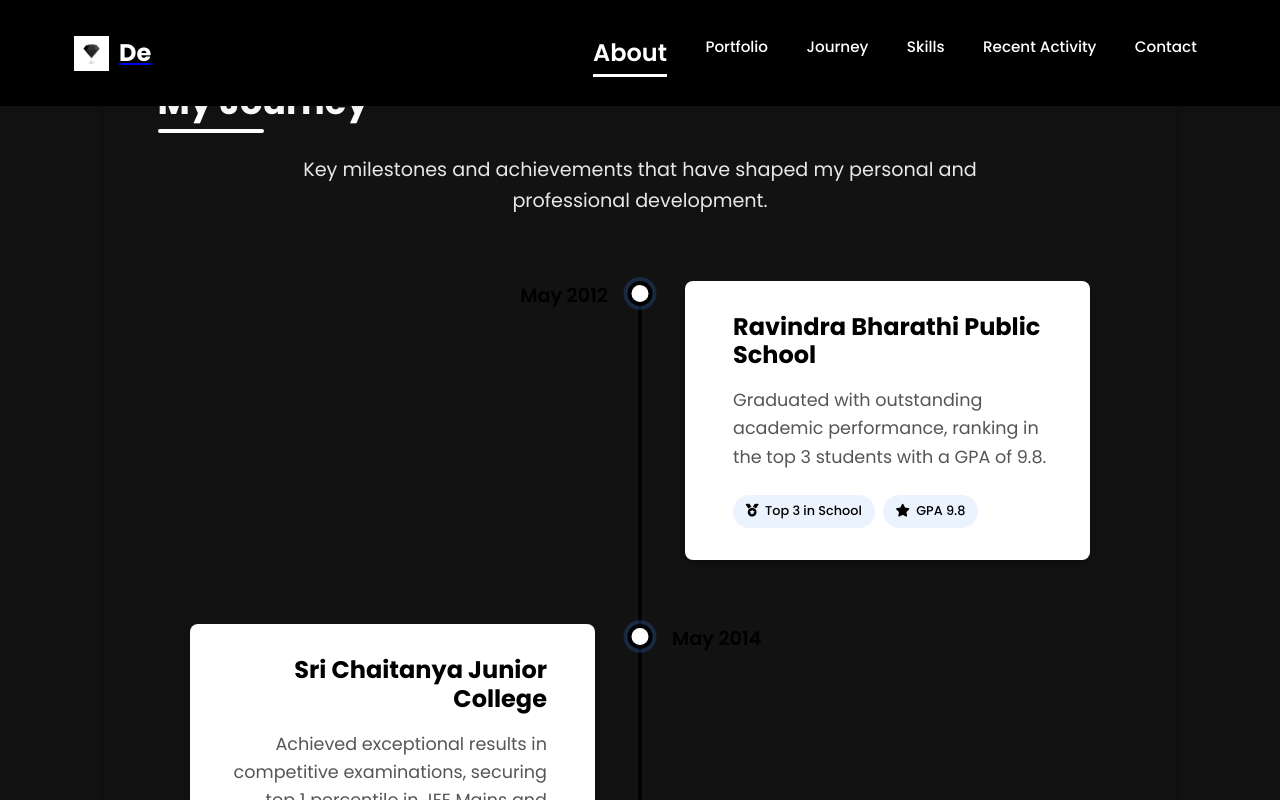
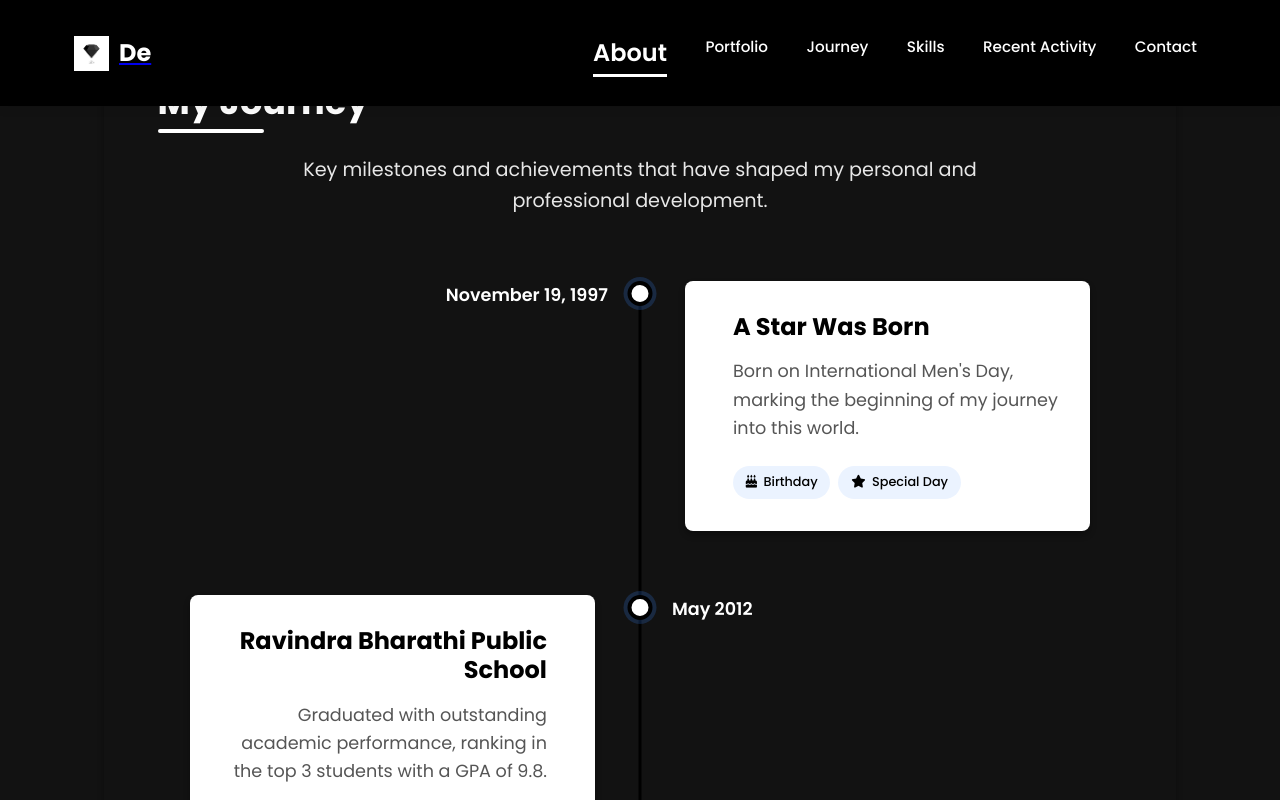
Before and after one commit to deeCoderick/Portfolio, a plain HTML site: page index.html in a window 1280 px wide. Both pictures are taken after a click on the link "Journey". Shown: the part 1717-2517 px from the top of the page. Drawn offline with nearby package versions, Linux system fonts and the light colour scheme.

```diff
--- a/activity.html
+++ b/activity.html
@@ -1,6 +1,15 @@
 <!DOCTYPE html>
 <html lang="en">
 <head>
+    <!-- Google tag (gtag.js) -->
+    <script async src="https://www.googletagmanager.com/gtag/js?id=G-R656C658VX"></script>
+    <script>
+        window.dataLayer = window.dataLayer || [];
+        function gtag(){dataLayer.push(arguments);}
+        gtag('js', new Date());
+
+        gtag('config', 'G-R656C658VX');
+    </script>
     <meta charset="UTF-8">
     <meta name="viewport" content="width=device-width, initial-scale=1.0">
     <meta name="description" content="Ananth Deepak Sharma Nanduri's Activity Updates - Recent projects, articles, and contributions from a software developer.">
--- a/index.html
+++ b/index.html
@@ -2,6 +2,15 @@
 <!DOCTYPE html>
 <html lang="en">
 <head>
+    <!-- Google tag (gtag.js) -->
+    <script async src="https://www.googletagmanager.com/gtag/js?id=G-R656C658VX"></script>
+    <script>
+        window.dataLayer = window.dataLayer || [];
+        function gtag(){dataLayer.push(arguments);}
+        gtag('js', new Date());
+
+        gtag('config', 'G-R656C658VX');
+    </script>
     <meta charset="UTF-8">
     <meta name="viewport" content="width=device-width, initial-scale=1.0">
     <meta name="description" content="Portfolio of Ananth Deepak Sharma Nanduri, a software developer specializing in modern web applications, machine learning, and cloud technologies.">
@@ -118,6 +127,20 @@
             <p class="section-intro">Key milestones and achievements that have shaped my personal and professional development.</p>
 
             <div class="timeline">
+                <!-- Birthday -->
+                <div class="timeline-item">
+                    <div class="timeline-dot"></div>
+                    <div class="timeline-date">November 19, 1997</div>
+                    <div class="timeline-content">
+                        <h3>A Star Was Born</h3>
+                        <p>Born on International Men's Day, marking the beginning of my journey into this world.</p>
+                        <div class="timeline-tags">
+                            <span class="timeline-tag"><i class="fas fa-birthday-cake"></i> Birthday</span>
+                            <span class="timeline-tag"><i class="fas fa-star"></i> Special Day</span>
+                        </div>
+                    </div>
+                </div>
+
                 <!-- High School -->
                 <div class="timeline-item">
                     <div class="timeline-dot"></div>
--- a/styles.css
+++ b/styles.css
@@ -1776,7 +1776,9 @@
     top: 0;
     color: var(--primary-color);
     font-weight: 600;
-    font-size: 1.2rem;
+    font-size: 1.1rem;
+    color: white;
+    margin-bottom: 0.5rem;
 }
 
 .timeline-content h3 {
```
Also changed, not shown: art.html (+9 -0 lines), code.html (+9 -0 lines), sports.html (+9 -0 lines), travel.html (+9 -0 lines).
